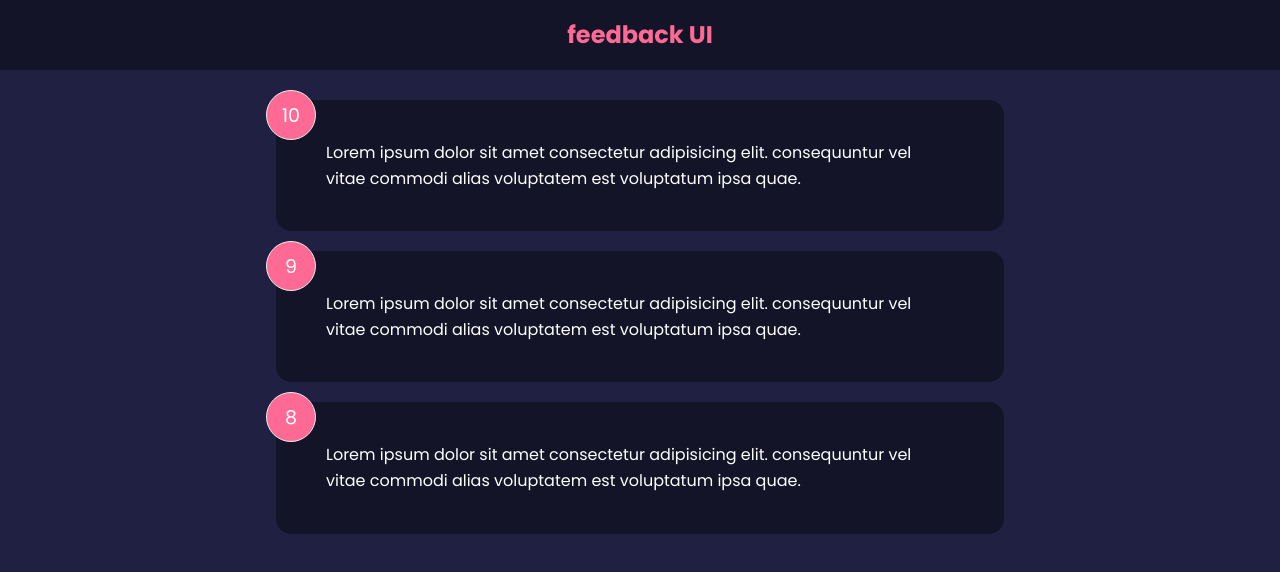
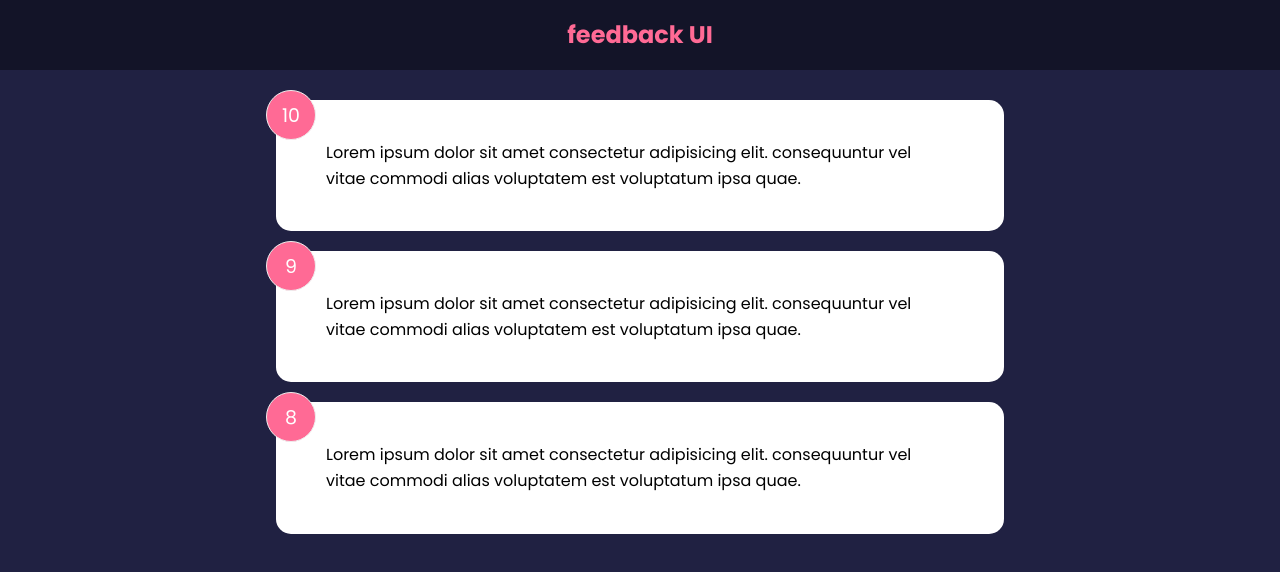
Before and after one commit to barbimt/feedback-app, a React (Create React App) app: page / in a window 1280 px wide. Shown: the top 572 px of the page. Built offline with nearby package versions, Linux system fonts and the light colour scheme.

Commit message:
card Component and conditional styles

```diff
--- a/src/App.js
+++ b/src/App.js
@@ -2,7 +2,7 @@ import { useState } from "react";
 import Header from "./components/Header"
 import FeedbackList from "./components/FeedbackList";
 import FeedbackData from "./data/FeedbackData";
-import Card from "./components/shared/Card";
+
 
 function App() {
   const [feedback, setFeedback] = useState(FeedbackData)
--- a/src/components/FeedbackItem.jsx
+++ b/src/components/FeedbackItem.jsx
@@ -1,9 +1,9 @@
 import Card from "./shared/Card"
-
+import  PropTypes  from "prop-types"
 
 function FeedbackItem({item}) {
   return (
-    <Card reverse={true}>
+    <Card>
       <div className="num-display">{item.rating}</div>
       <div className="text-display">
         {item.text}
@@ -11,5 +11,8 @@ function FeedbackItem({item}) {
     </Card>
   )
 }
+FeedbackItem.propTypes = {
+  item: PropTypes.object.isRequired
 
+}
 export default FeedbackItem
--- a/src/components/shared/Card.jsx
+++ b/src/components/shared/Card.jsx
@@ -1,4 +1,5 @@
 import React from 'react'
+import PropTypes from 'prop-types';
 
 function Card({children, reverse}) {
 //   return (
@@ -11,4 +12,12 @@ return(
 )
 }
 
+Card.defaultProps= {
+    reverse: false,
+}
+
+Card.propTypes = {
+    children: PropTypes.node.isRequired,
+    reverse: PropTypes.bool,
+}
 export default Card
```
Also changed, not shown: src/components/FeedbackList.jsx (+12 -0 lines).
